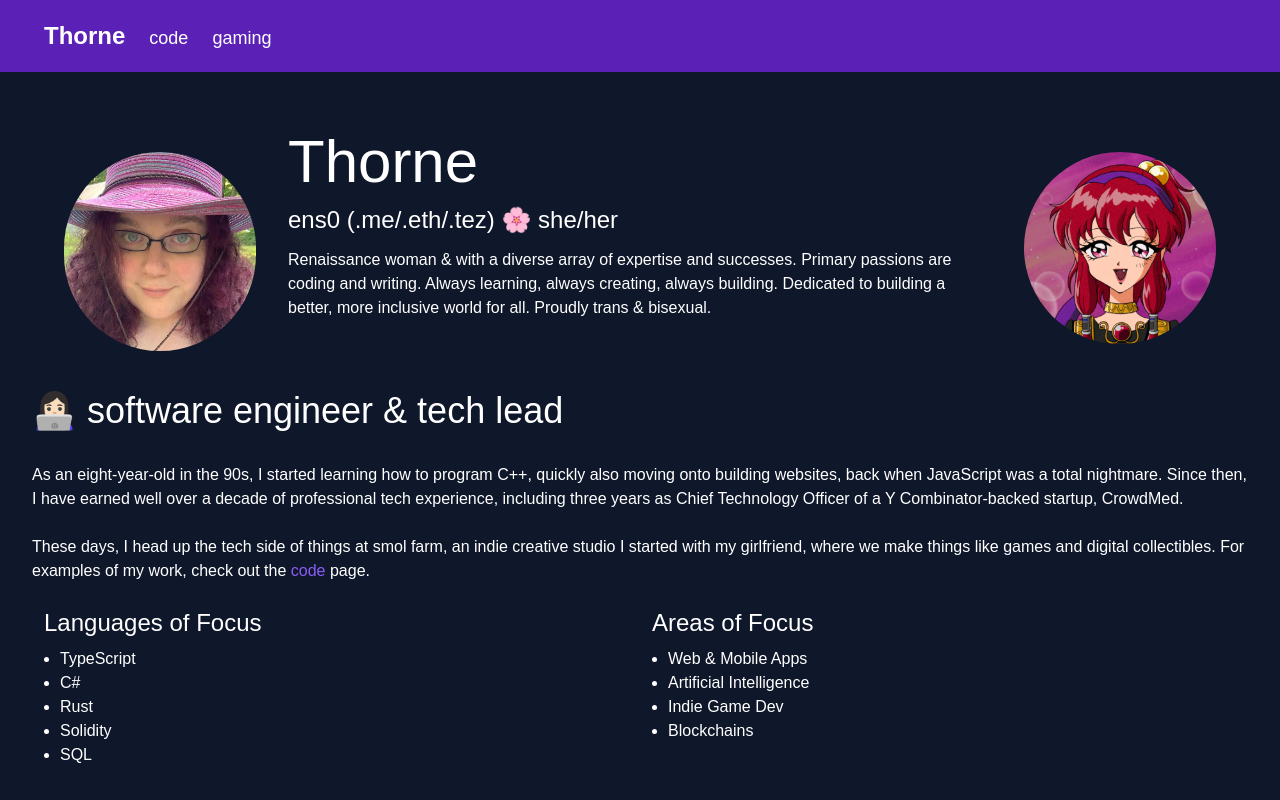
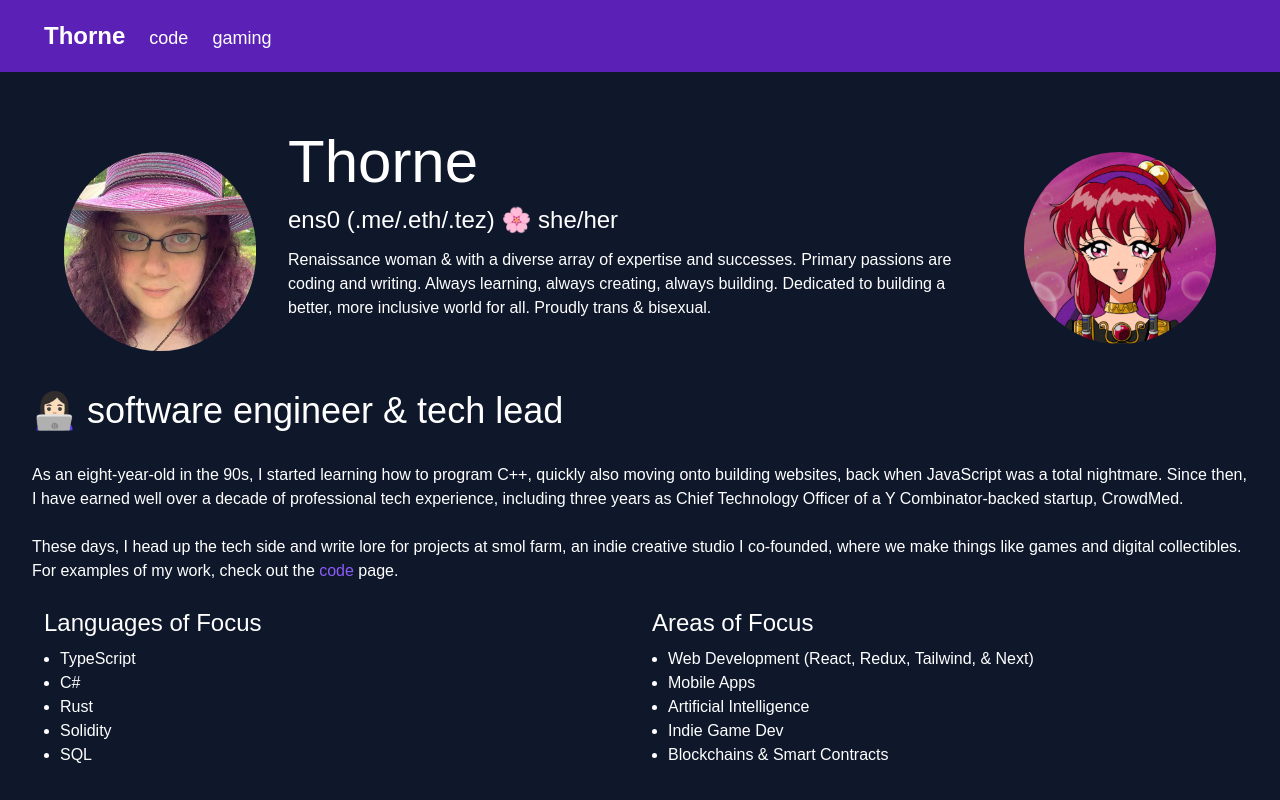
Before and after one commit to ExistentialEnso/ens0-me, a Next.js app: page / in a window 1280 px wide. Shown: the top 800 px of the page. Built offline with nearby package versions, Linux system fonts and the light colour scheme; a web font is replaced by a local one.

Commit message:
Home page copy tweaks

```diff
--- a/src/app/page.tsx
+++ b/src/app/page.tsx
@@ -37,7 +37,7 @@ export default function Home() {
         </p>
 
         <p className="mb-6">
-            These days, I head up the tech side of things at smol farm, an indie creative studio I started with my girlfriend, where we make things like games and digital collectibles. For examples of my work, check out the <Link href="/code">code</Link> page.
+            These days, I head up the tech side and write lore for projects at smol farm, an indie creative studio I co-founded, where we make things like games and digital collectibles. For examples of my work, check out the <Link href="/code">code</Link> page.
         </p>
 
         <div className="mb-12 px-3 w-full md:w-1/2 inline-block align-top">
@@ -54,10 +54,11 @@ export default function Home() {
         <div className="mb-12 px-3 w-full md:w-1/2 inline-block align-top">
             <h3 className="text-2xl mb-2">Areas of Focus</h3>
             <ul className="list-disc ml-4">
-                <li>Web & Mobile Apps</li>
+                <li>Web Development (React, Redux, Tailwind, & Next)</li>
+                <li>Mobile Apps</li>
                 <li>Artificial Intelligence</li>
                 <li>Indie Game Dev</li>
-                <li>Blockchains</li>
+                <li>Blockchains &amp; Smart Contracts</li>
             </ul>
         </div>
 
```
